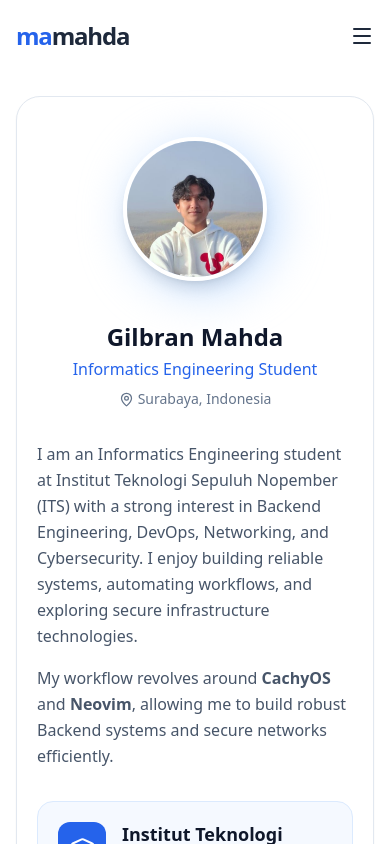
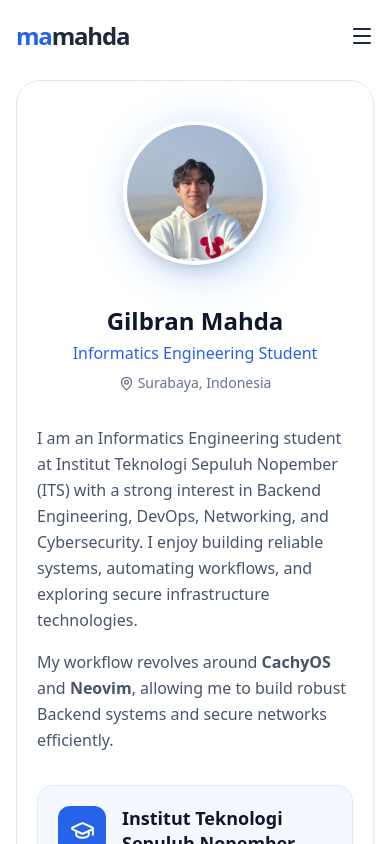
Before and after one commit to mamahda/my-portofolio, a React (Vite) app: page /about in a window 390 px wide. Shown: the top 844 px of the page. Built offline with nearby package versions, Linux system fonts and the light colour scheme.

Commit message:
update dikit pol

```diff
--- a/src/components/About.jsx
+++ b/src/components/About.jsx
@@ -3,7 +3,7 @@
 
 const About = () => {
   return (
-    <section className="h-dvh bg-white px-4 py-24 sm:px-8 lg:px-16 lg:py-32">
+    <section className="h-full bg-white px-4 pt-20 pb-12 sm:px-8 lg:px-16 lg:py-32">
       <div className="mx-auto flex min-h-full max-w-7xl flex-col">
 
         <div className="grid grid-cols-1 gap-10 lg:grid-cols-2 lg:items-stretch">
```
